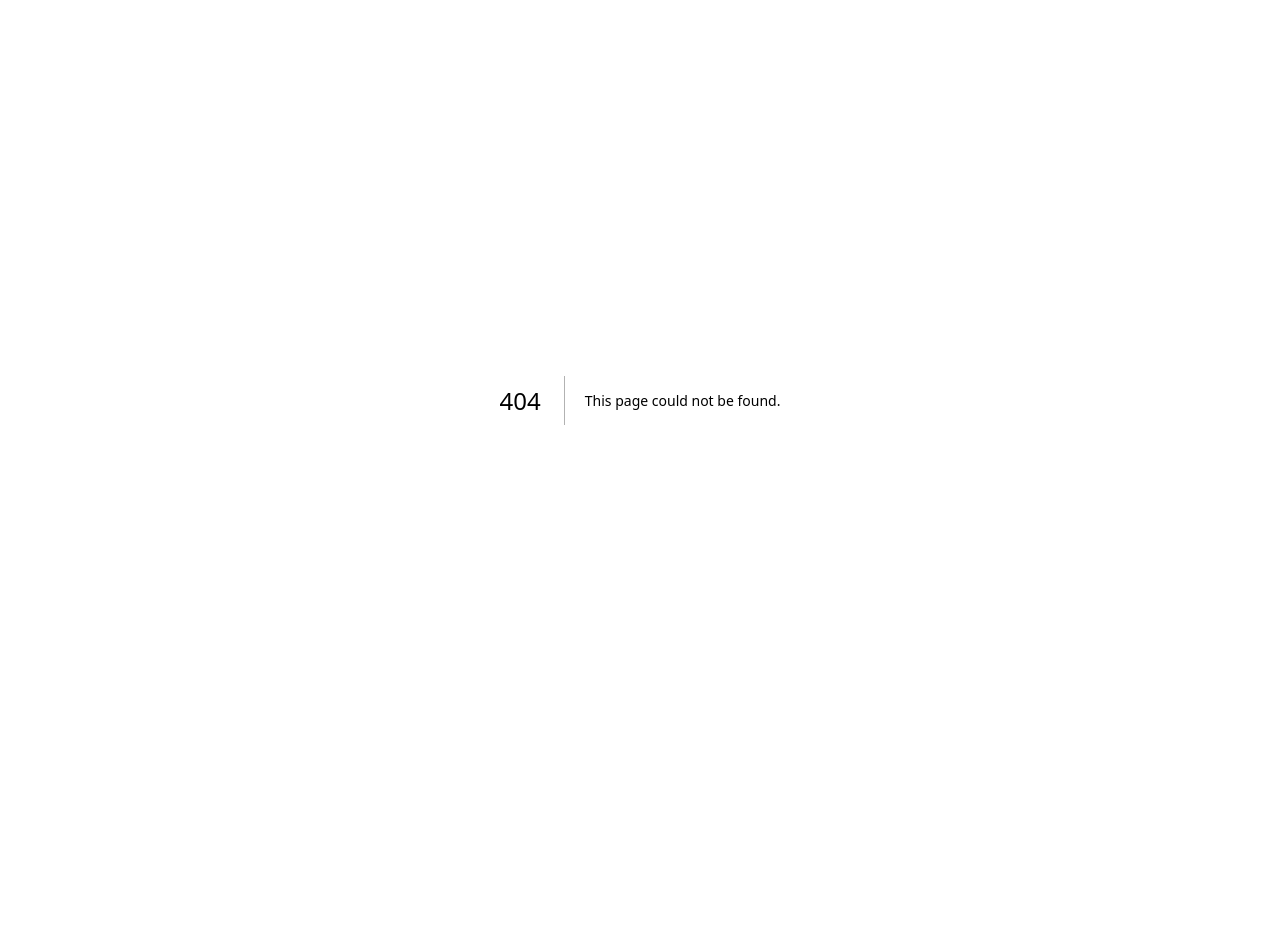
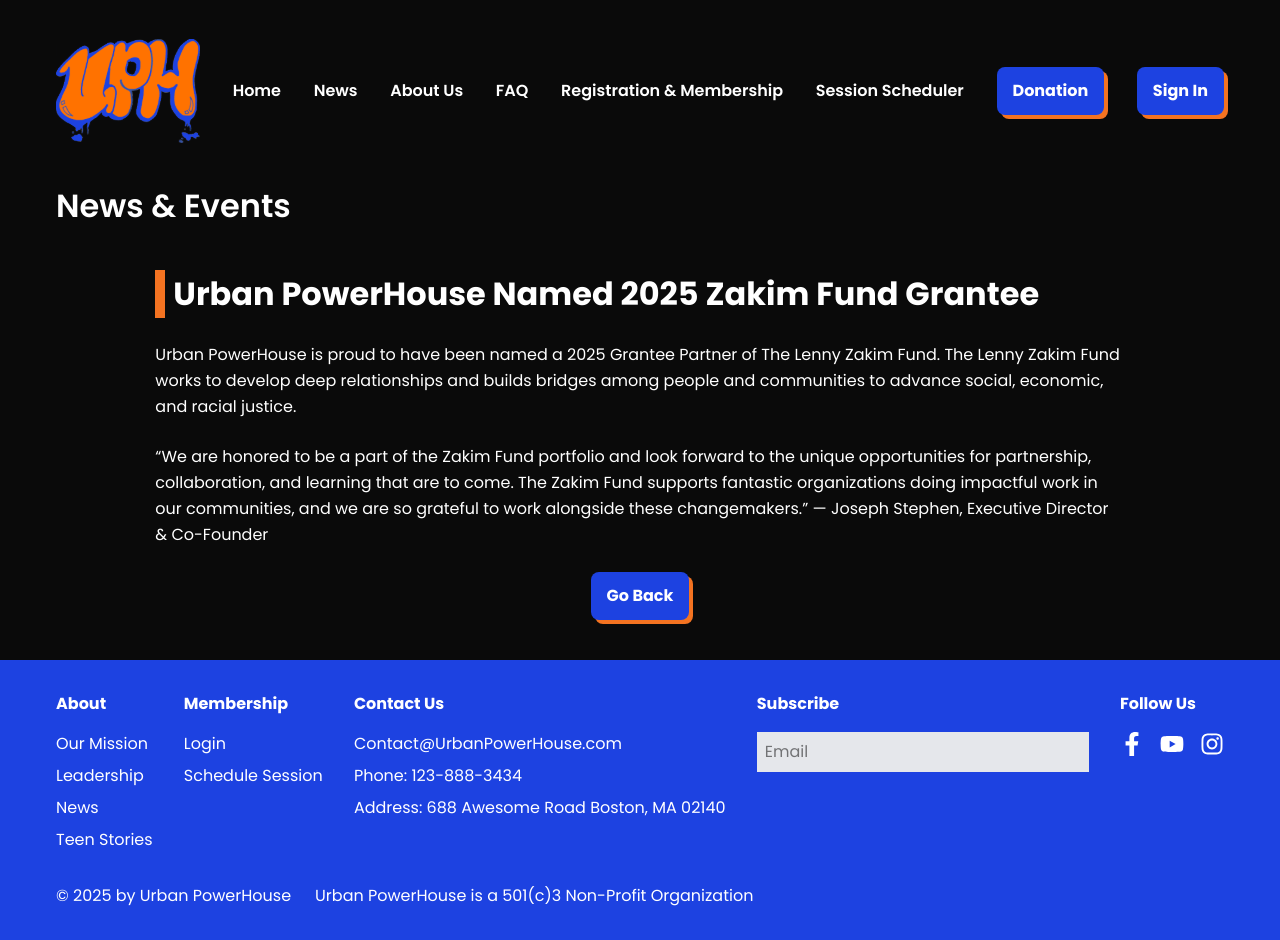
Before and after one commit to Artists-for-Humanity/urban-powerhouse, a Next.js app: page /Articles/ZakimFund in a window 1280 px wide. Before the commit this address had no page. Before the commit the page ends 800 px from the top, so only its background shows below. Built offline with nearby package versions, Linux system fonts and the light colour scheme.

Commit message:
Added funs article

```diff
--- /dev/null
+++ b/pages/Articles/ZakimFund.tsx
@@ -0,0 +1,33 @@
+"use client";
+import React from "react";
+import Grid from "../../components/GridContainer";
+import Footer from "../../components/Footer";
+import Container from "../../components/Container";
+import Navigation from "../../components/Navigation";
+import ArticleBlock from "../../components/News/ArticleBlock";
+import '../../app/globals.css';
+
+
+
+export default function News() {
+
+    return (
+          <Grid>
+            <Navigation/>
+              <Container className="">
+              <h1 className="text-[32px] font-semibold col-span-full mb-[40px] ">News & Events</h1>
+              <ArticleBlock variant="title" title="Urban PowerHouse Named 2025 Zakim Fund Grantee" />
+            <ArticleBlock
+            variant="paragraph"
+            paragraphs={[
+                "Urban PowerHouse is proud to have been named a 2025 Grantee Partner of The Lenny Zakim Fund. The Lenny Zakim Fund works to develop deep relationships and builds bridges among people and communities to advance social, economic, and racial justice.",
+                "“We are honored to be a part of the Zakim Fund portfolio and look forward to the unique opportunities for partnership, collaboration, and learning that are to come. The Zakim Fund supports fantastic organizations doing impactful work in our communities, and we are so grateful to work alongside these changemakers.” — Joseph Stephen, Executive Director & Co-Founder"
+            ]}
+            />
+            <ArticleBlock variant="go-back" />
+              </Container>
+            <Footer />
+          </Grid>
+
+    );
+}
--- a/pages/News.tsx
+++ b/pages/News.tsx
@@ -54,7 +54,7 @@
         "Urban PowerHouse is proud to have been named a 2025 Grantee Partner of The Lenny Zakim Fund. The Lenny Zakim Fund works to develop deep relationships and builds bridges among people and communities to advance social, economic, and racial justice.",
         "“We are honored to be a part of the Zakim Fund portfolio and look forward to the unique opportunities for partnership, collaboration, and learning that are to come. The Zakim Fund supports fantastic organizations doing impactful work in our communities, and we are so grateful to work alongside these changemakers.” — Joseph Stephen, Executive Director & Co-Founder"
       ],
-      link: "/Article",
+      link: "/Articles/ZakimFund",
       variant: "pinned"
     },
     {
```
